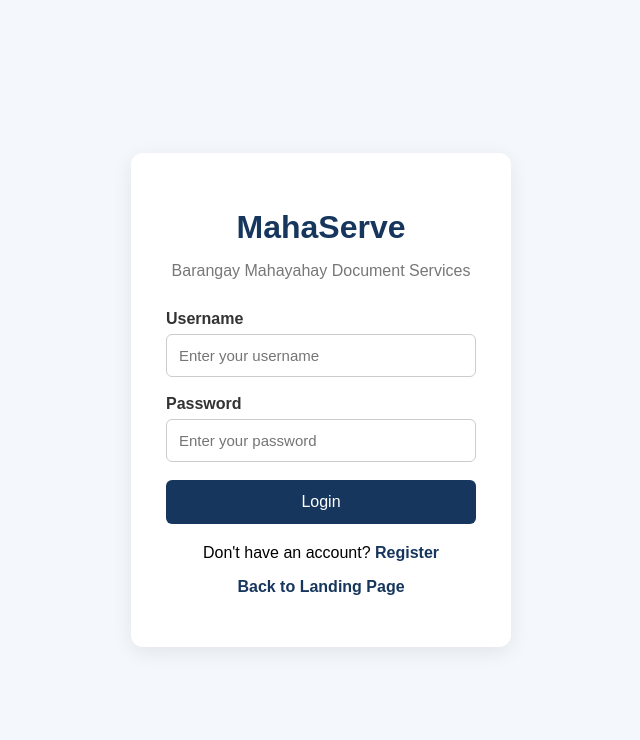
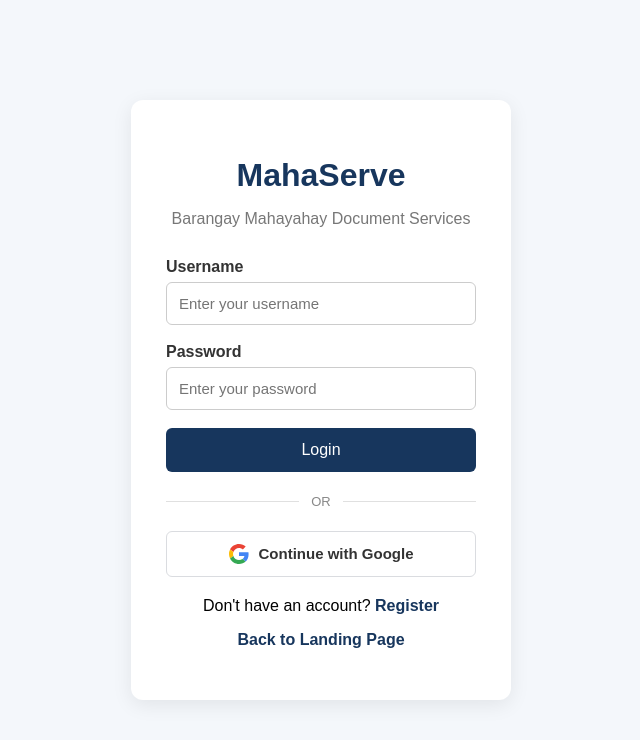
Before and after one commit to darkingkarma/MahaServe, a Django app: page /login/ in a window 1280 px wide. Shown: the top 740 px of the page, without its empty margins (319-959 px from the left). Run offline with Django 5.2, Linux system fonts and the light colour scheme.

Commit message:
googke auth login integration

```diff
--- a/MahaServe/urls.py
+++ b/MahaServe/urls.py
@@ -20,4 +20,5 @@ from django.urls import path, include
 urlpatterns = [
     path('admin/', admin.site.urls),
      path("", include("documents.urls")),
+     path("accounts/", include("allauth.urls")),
 ]
--- a/documents/templates/documents/login.html
+++ b/documents/templates/documents/login.html
@@ -86,6 +86,49 @@
             text-align: center;
         }
 
+        .divider {
+            display: flex;
+            align-items: center;
+            gap: 12px;
+            margin: 22px 0;
+            color: #888;
+            font-size: 13px;
+        }
+
+        .divider::before,
+        .divider::after {
+            content: "";
+            flex: 1;
+            height: 1px;
+            background: #e0e0e0;
+        }
+
+        .google-button {
+            display: flex;
+            justify-content: center;
+            align-items: center;
+            gap: 10px;
+            width: 100%;
+            padding: 12px;
+            border: 1px solid #dadce0;
+            border-radius: 6px;
+            background: white;
+            color: #333;
+            font-size: 15px;
+            font-weight: bold;
+            text-decoration: none;
+            transition: background 0.2s;
+        }
+
+        .google-button:hover {
+            background: #f8f9fa;
+        }
+
+        .google-icon {
+            width: 20px;
+            height: 20px;
+        }
+
         .links {
             text-align: center;
             margin-top: 20px;
@@ -125,6 +168,7 @@
                 name="username"
                 id="id_username"
                 placeholder="Enter your username"
+                autocomplete="username"
                 required
             >
 
@@ -134,6 +178,7 @@
                 name="password"
                 id="id_password"
                 placeholder="Enter your password"
+                autocomplete="current-password"
                 required
             >
 
@@ -141,6 +186,25 @@
                 Login
             </button>
         </form>
+
+        <div class="divider">OR</div>
+
+        <a href="/accounts/google/login/" class="google-button">
+            <svg class="google-icon"
+                 xmlns="http://www.w3.org/2000/svg"
+                 viewBox="0 0 48 48"
+                 aria-hidden="true">
+                <path fill="#EA4335"
+                      d="M24 9.5c3.54 0 6.71 1.22 9.21 3.6l6.85-6.85C35.9 2.38 30.47 0 24 0 14.62 0 6.51 5.38 2.56 13.22l7.98 6.19C12.43 13.72 17.74 9.5 24 9.5z"/>
+                <path fill="#4285F4"
+                      d="M46.98 24.55c0-1.57-.15-3.09-.38-4.55H24v9.02h12.94c-.58 2.96-2.26 5.48-4.76 7.18l7.73 6C44.42 37.96 46.98 31.77 46.98 24.55z"/>
+                <path fill="#FBBC05"
+                      d="M10.53 28.59A14.4 14.4 0 0 1 9.75 24c0-1.59.27-3.13.76-4.59l-7.98-6.19A23.9 23.9 0 0 0 0 24c0 3.87.93 7.52 2.56 10.78l7.97-6.19z"/>
+                <path fill="#34A853"
+                      d="M24 48c6.48 0 11.93-2.13 15.91-5.8l-7.73-6c-2.14 1.44-4.89 2.3-8.18 2.3-6.26 0-11.57-4.22-13.47-9.91l-7.98 6.19C6.51 42.62 14.62 48 24 48z"/>
+            </svg>
+            Continue with Google
+        </a>
 
         <div class="links">
             <p>
```
Also changed, not shown: MahaServe/settings.py (+20 -0 lines).
